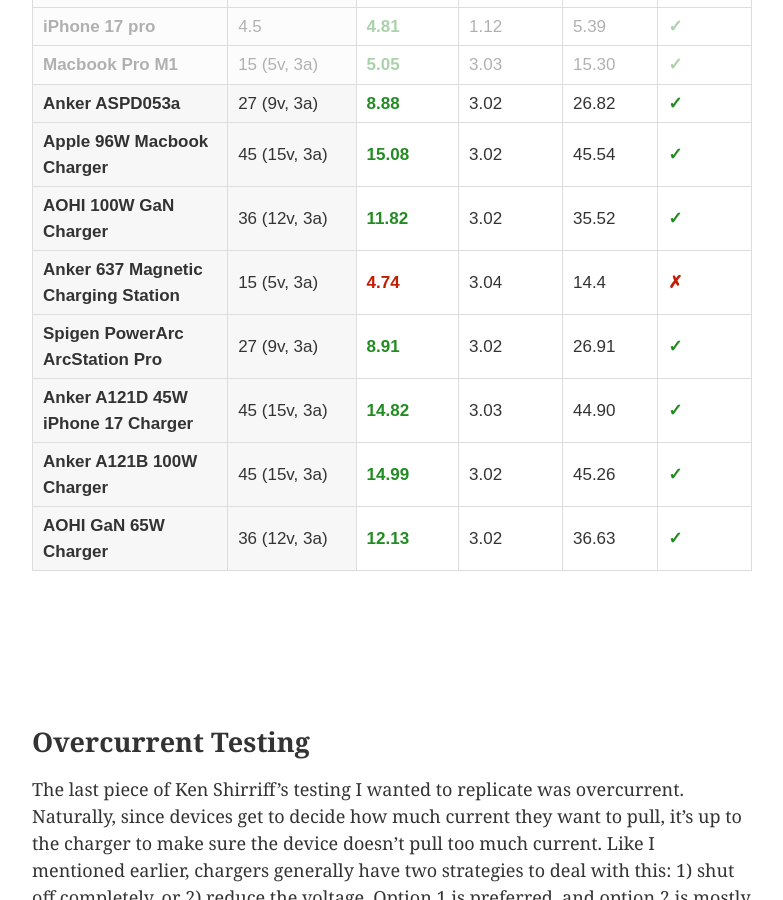
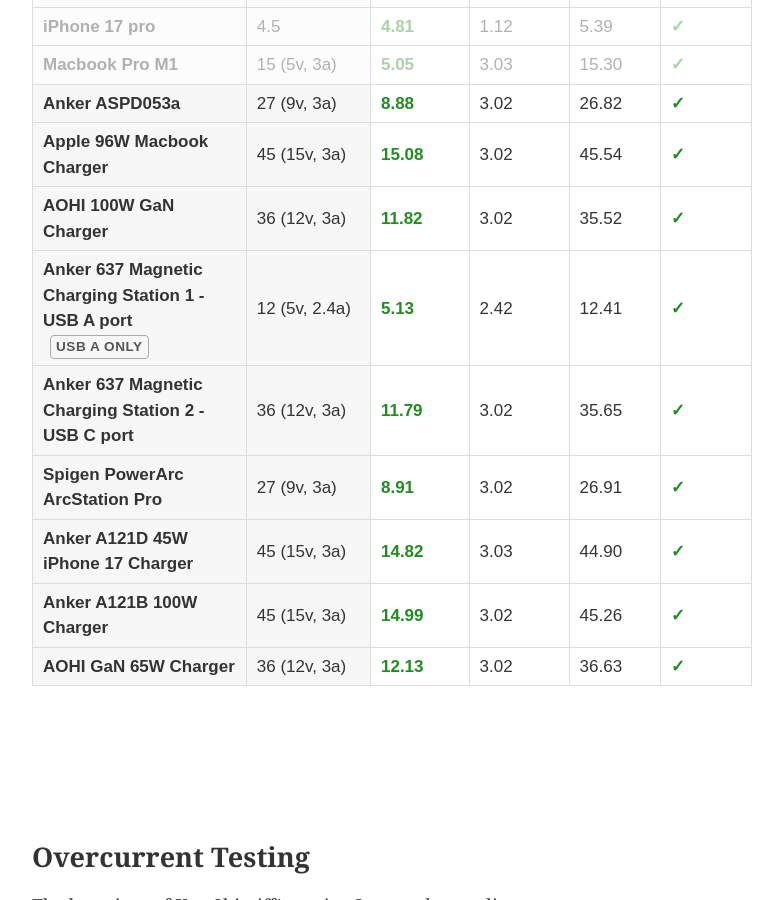
Before and after one commit to 0sps/sull1van.com, a Jekyll site: the page built from _posts/2026-01-19-a-dozen-chargers-in-the-lab.md, in a window 1280 px wide and 900 px high, scrolled down 9753 px. Shown: the whole window, without its empty margins (248-1031 px from the left). Built offline with Jekyll 4.4.1, drawn with Linux system fonts in a browser that asks for light colours.

Commit message:
Update 2026-01-19-a-dozen-chargers-in-the-lab.md

```diff
--- a/_posts/2026-01-19-a-dozen-chargers-in-the-lab.md
+++ b/_posts/2026-01-19-a-dozen-chargers-in-the-lab.md
@@ -925,7 +925,8 @@
     <tr><td><strong>Anker ASPD053a</strong></td><td>27 (9v, 3a)</td><td class="diff-pos">8.88</td><td>3.02</td><td>26.82</td><td class="diff-pos">&#x2713;</td></tr>
     <tr><td><strong>Apple 96W Macbook Charger</strong></td><td>45 (15v, 3a)</td><td class="diff-pos">15.08</td><td>3.02</td><td>45.54</td><td class="diff-pos">&#x2713;</td></tr>
     <tr><td><strong>AOHI 100W GaN Charger</strong></td><td>36 (12v, 3a)</td><td class="diff-pos">11.82</td><td>3.02</td><td>35.52</td><td class="diff-pos">&#x2713;</td></tr>
-    <tr><td><strong>Anker 637 Magnetic Charging Station</strong></td><td>15 (5v, 3a)</td><td class="diff-neg">4.74</td><td>3.04</td><td>14.4</td><td class="diff-neg">&#x2717;</td></tr>
+    <tr><td><strong>Anker 637 Magnetic Charging Station 1 - USB A port</strong><span class="usba-badge">USB A Only</span></td><td>12 (5v, 2.4a)</td><td class="diff-pos">5.13</td><td>2.42</td><td>12.41</td><td class="diff-pos">&#x2713;</td></tr>
+    <tr><td><strong>Anker 637 Magnetic Charging Station 2 - USB C port</strong></td><td>36 (12v, 3a)</td><td class="diff-pos">11.79</td><td>3.02</td><td>35.65</td><td class="diff-pos">&#x2713;</td></tr>
     <tr><td><strong>Spigen PowerArc ArcStation Pro</strong></td><td>27 (9v, 3a)</td><td class="diff-pos">8.91</td><td>3.02</td><td>26.91</td><td class="diff-pos">&#x2713;</td></tr>
     <tr><td><strong>Anker A121D 45W iPhone 17 Charger</strong></td><td>45 (15v, 3a)</td><td class="diff-pos">14.82</td><td>3.03</td><td>44.90</td><td class="diff-pos">&#x2713;</td></tr>
     <tr><td><strong>Anker A121B 100W Charger</strong></td><td>45 (15v, 3a)</td><td class="diff-pos">14.99</td><td>3.02</td><td>45.26</td><td class="diff-pos">&#x2713;</td></tr>
```
